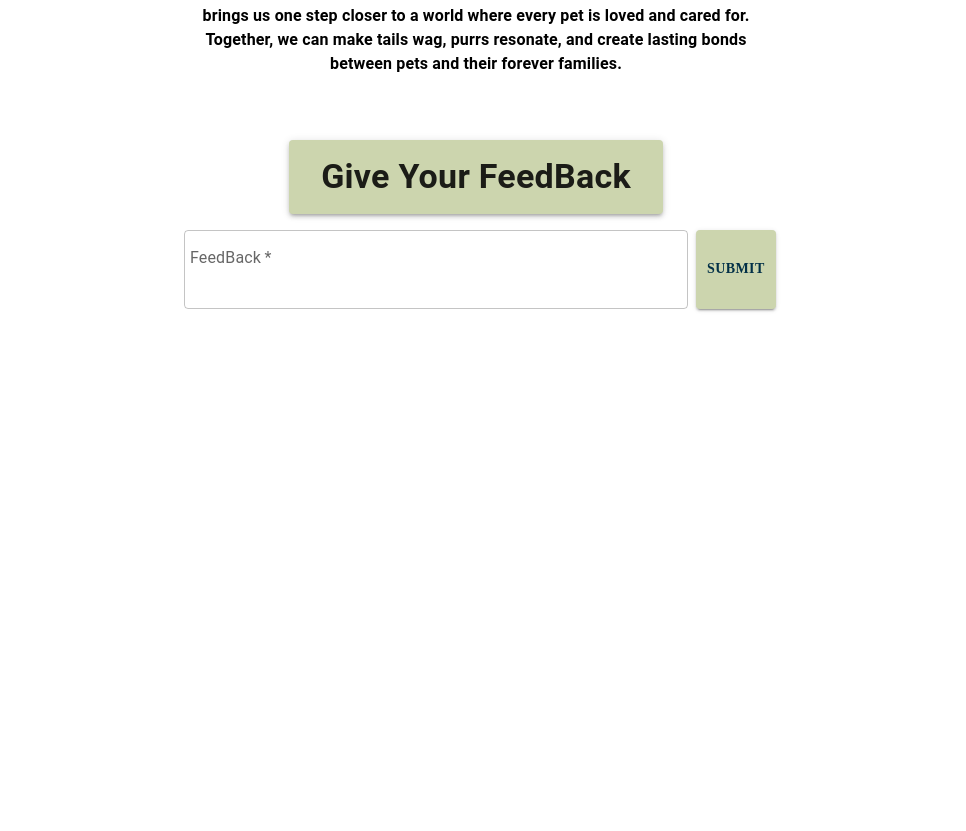
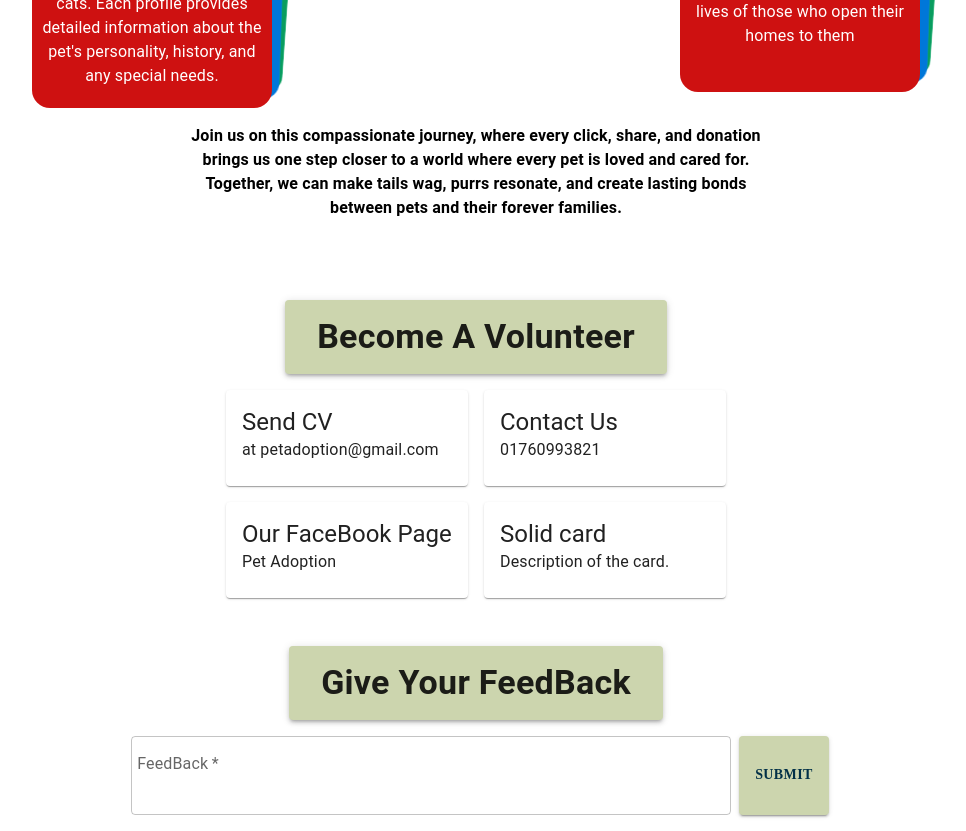
Before and after one commit to nayeem-muttakim/pet-adoption-client, a React (Vite) app: page / in a window 1280 px wide. Shown: the part 1460-2291 px from the top of the page, without its empty margins (164-1130 px from the left). Before the commit the page ends 1785 px from the top, so only its background shows below. Built offline with nearby package versions, Linux system fonts and the light colour scheme; no server answers.

Commit message:
another homepage section added

```diff
--- a/src/HomePage/Encourage/Encourage.jsx
+++ b/src/HomePage/Encourage/Encourage.jsx
@@ -4,12 +4,12 @@ import { useEffect, useState } from "react";
 import EncourageCard from "./EncourageCard";
 
 const Encourage = () => {
-   const axios = useAxios();
-   const[inspire,setInspire]=useState([]);
+  const axios = useAxios();
+  const [inspire, setInspire] = useState([]);
 
-   useEffect(()=>{
-    axios('/encourages').then(res=>setInspire(res.data))
-   },[axios])
+  useEffect(() => {
+    axios("/encourages").then((res) => setInspire(res.data));
+  }, [axios]);
 
   return (
     <Grid my={3}>
@@ -20,27 +20,32 @@ const Encourage = () => {
           px: 4,
           py: 2,
           mx: "auto",
-          mb:2,
+          mb: 2,
           backgroundColor: "#ccd5ae",
         }}
         elevation={3}
       >
         <Typography sx={{ fontWeight: "bold" }} variant="h4">
-         Adopt A Life
+          Adopt A Life
         </Typography>
       </Paper>
-      <Grid display={'grid'}
-      columnGap={1}
+      <Grid
+      maxWidth={1200}
+      mx={'auto'}
+        display={"grid"}
+        columnGap={1}
         rowGap={4}
+        px={2}
         gridTemplateColumns={{
           xs: "repeat(1,1fr)",
           sm: "repeat(3,1fr)",
           lg: "repeat(4,1fr)",
-          xl: "repeat(5,1fr)",
 
-
-        }}>
-             {inspire.map(ins=><EncourageCard ins={ins} key={ins._id}/>)}
+        }}
+      >
+        {inspire.map((ins) => (
+          <EncourageCard ins={ins} key={ins._id} />
+        ))}
       </Grid>
     </Grid>
   );
--- a/src/HomePage/Feedback/FeedBack.jsx
+++ b/src/HomePage/Feedback/FeedBack.jsx
@@ -13,7 +13,7 @@ const FeedBack = () => {
     console.log(feedback);
   };
   return (
-    <Grid maxWidth={600} mx={"auto"} py={2}>
+    <Grid maxWidth={1200} mx={"auto"} py={2} px={1}>
       <Paper
         square={false}
         sx={{
@@ -38,12 +38,12 @@ const FeedBack = () => {
       <form onSubmit={handleFeedBack}>
         <Grid display={"flex"}>
           <TextField
-          minRows={2}
+            minRows={2}
             name="feedback"
             type="text"
             fullWidth
             multiline
-            sx={{ px: 1 }}
+            sx={{ px: 1, width: { xs: "full", sm: 600 } }}
             required
             label="FeedBack"
           />
--- a/src/HomePage/HomePage.jsx
+++ b/src/HomePage/HomePage.jsx
@@ -5,10 +5,11 @@ import AboutUs from "./AboutUs/AboutUs";
 import Encourage from "./Encourage/Encourage";
 import { Helmet } from "react-helmet-async";
 import FeedBack from "./Feedback/FeedBack";
+import Volunteer from "./Volunteer/Volunteer";
 
 const HomePage = () => {
   return (
-    <Grid>
+    <Grid display={'grid'} gap={4}>
       <Helmet>
         <title>Pet Adoption</title>
       </Helmet>
@@ -16,6 +17,7 @@ const HomePage = () => {
       <PetCategories />
       <Encourage />
       <AboutUs />
+      <Volunteer/>
       <FeedBack/>
     </Grid>
   );
--- a/src/HomePage/PetCategories/PetCategories.jsx
+++ b/src/HomePage/PetCategories/PetCategories.jsx
@@ -40,15 +40,18 @@ const PetCategories = () => {
         </Typography>
       </Paper>
       <Grid
+      maxWidth={1200}
+      mx={'auto'}
         display={"grid"}
         columnGap={2}
         rowGap={4}
+
         gridTemplateColumns={{
           xs: "repeat(1,1fr)",
           sm: "repeat(2,1fr)",
           md: "repeat(3,1fr)",
           lg: "repeat(4,1fr)",
-          xl: "repeat(6,1fr)",
+
         }}
       >
         {" "}
--- /dev/null
+++ b/src/HomePage/Volunteer/Volunteer.jsx
@@ -0,0 +1,70 @@
+import { Box, Card, CardContent, Grid, Paper, Typography } from "@mui/material";
+
+export default function Volunteer() {
+  return (
+    <Grid px={1}>
+      <Paper
+        square={false}
+        sx={{
+          width: "fit-content",
+          px: 4,
+          py: 2,
+          mb: 2,
+          mx: "auto",
+          backgroundColor: "#ccd5ae",
+        }}
+        elevation={3}
+      >
+        <Typography
+          textAlign={"center"}
+          sx={{ fontWeight: "bold" }}
+          variant="h4"
+        >
+          Become A Volunteer
+        </Typography>
+      </Paper>
+      <Box
+        sx={{
+          width: "100%",
+          maxWidth: 500,
+          mx: "auto",
+          display: "grid",
+          gridTemplateColumns: "repeat(auto-fill, minmax(240px, 1fr))",
+          gap: 2,
+        }}
+      >
+        <Card>
+          <CardContent>
+            <Typography variant="h5" level="title-md">Send CV</Typography>
+            <Typography variant="body1"> at petadoption@gmail.com </Typography>
+          </CardContent>
+        </Card>
+
+        <Card>
+          <CardContent>
+            <Typography variant="h5" level="title-md">Contact Us</Typography>
+            <Typography variant="body1"> 01760993821</Typography>
+          </CardContent>
+        </Card>
+
+        <Card>
+          <CardContent>
+            <Typography variant="h5" level="title-md"> Our FaceBook Page</Typography>
+            <Typography>Pet Adoption</Typography>
+          </CardContent>
+        </Card>
+
+        <Card>
+          <CardContent>
+            <Typography variant="h5" level="title-md" textColor="inherit">
+              Solid card
+            </Typography>
+            <Typography variant="body1" textColor="inherit">
+              Description of the card.
+            </Typography>
+          </CardContent>
+        </Card>
+      </Box>
+    </Grid>
+  );
+}
--- a/src/LayOut/Main.jsx
+++ b/src/LayOut/Main.jsx
@@ -4,7 +4,7 @@ import { Outlet } from "react-router-dom";
 
 const Main = () => {
   return (
-    <Grid>
+    <Grid >
       <NavBar />
       <Outlet />
     </Grid>
```
